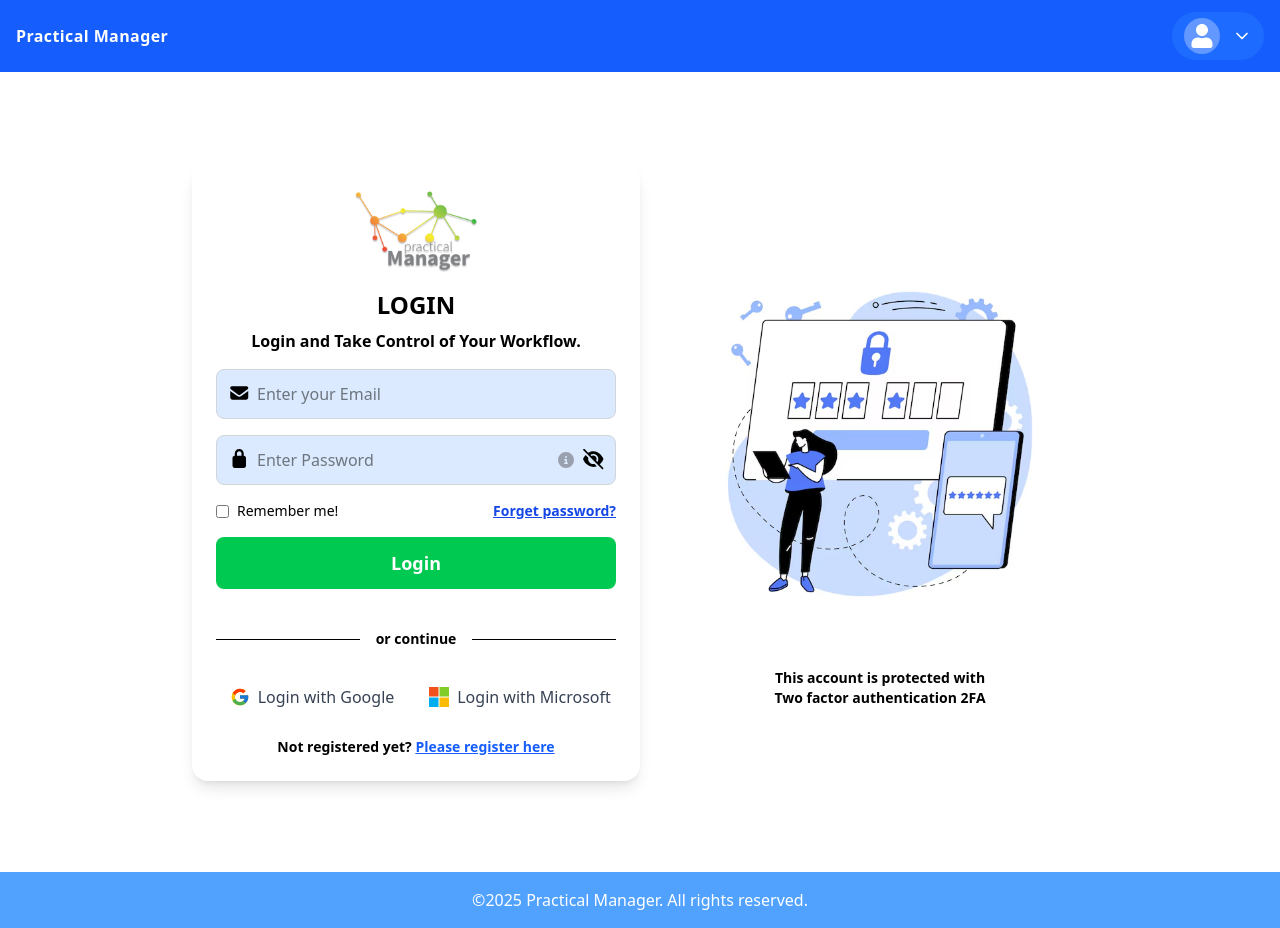
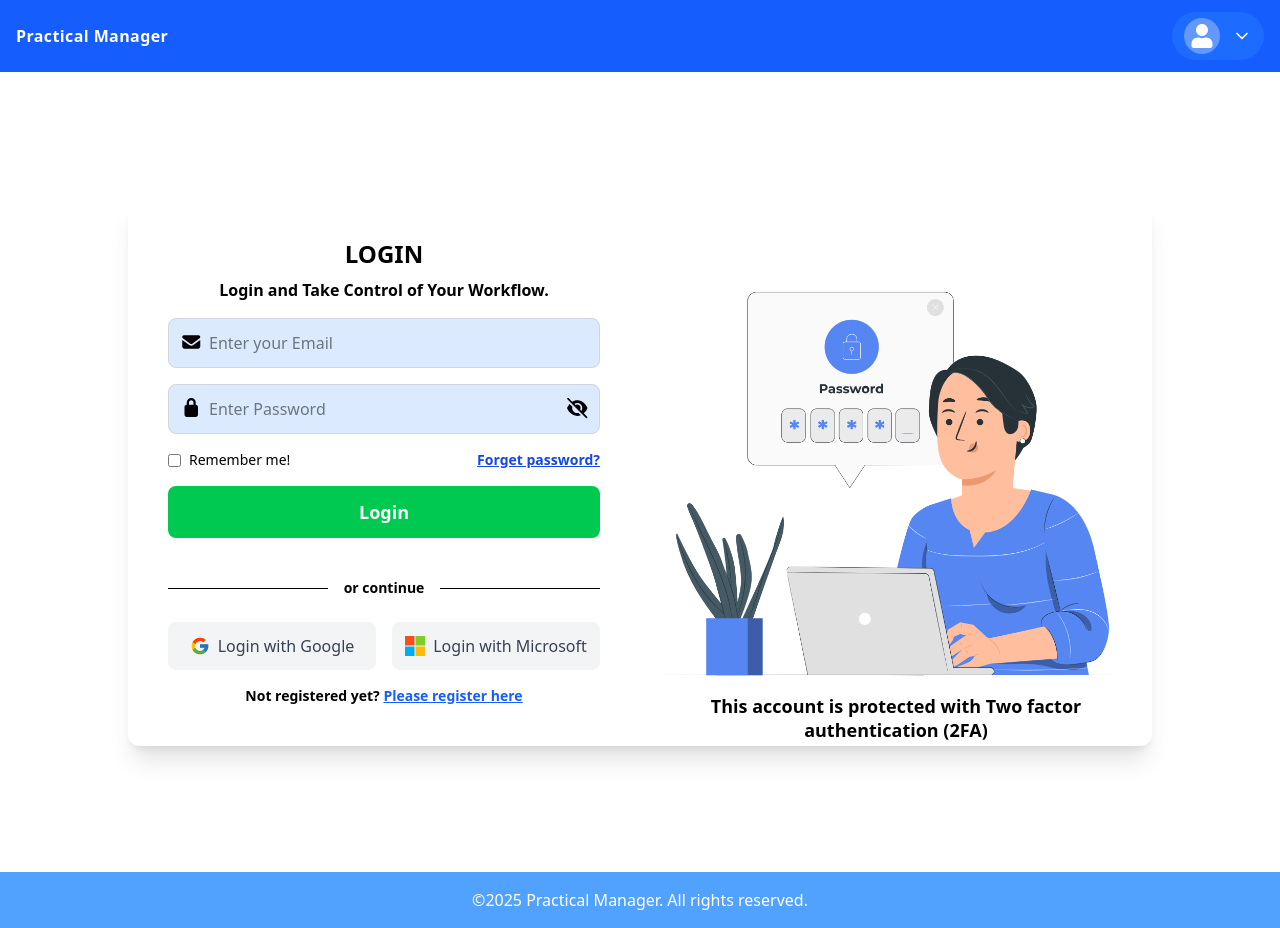
Before and after one commit to Evoli-management/PM-frontend, a React (Vite) app: page /#/login in a window 1280 px wide. Built offline with nearby package versions, Linux system fonts and the light colour scheme.

Commit message:
chore: style: align inputs and social buttons

```diff
--- a/src/pages/Login.jsx
+++ b/src/pages/Login.jsx
@@ -2,7 +2,7 @@
 import React, { useState } from "react";
 import { useNavigate, Link } from "react-router-dom";
 import { FontAwesomeIcon } from "@fortawesome/react-fontawesome";
-import { faEnvelope, faLock, faEye, faEyeSlash, faInfoCircle } from "@fortawesome/free-solid-svg-icons";
+import { faEnvelope, faLock, faEye, faEyeSlash } from "@fortawesome/free-solid-svg-icons";
 
 const LoginPage = () => {
     const [showPassword, setShowPassword] = useState(false);
@@ -52,15 +52,9 @@
 
     return (
         <div className="min-h-screen bg-white flex items-center justify-center px-2 py-8">
-            <div className="w-full max-w-4xl mx-auto flex flex-col md:flex-row items-center justify-center gap-8">
-                {/* Login Box */}
-                <div className="bg-white rounded-2xl shadow-lg p-6 w-full max-w-md mx-auto flex flex-col items-center">
-                    <img
-                        src="/PM-frontend/logo.png"
-                        alt="Practical Manager Logo"
-                        loading="lazy"
-                        className="mb-4 w-32 h-20 object-contain"
-                    />
+            <div className="w-full max-w-5xl flex flex-col md:flex-row rounded-xl shadow-xl overflow-hidden bg-white">
+                {/* Left: form pane */}
+                <div className="w-full md:w-1/2 p-6 sm:p-10 flex flex-col justify-center">
                     <h2 className="text-2xl font-bold text-black mb-2 text-center">LOGIN</h2>
                     <p className="text-black font-semibold mb-4 text-base text-center">Login and Take Control of Your Workflow.</p>
                     <form className="space-y-4 w-full" onSubmit={handleSubmit} aria-label="Login form">
@@ -105,9 +99,6 @@
                                     className="text-lg"
                                 />
                             </span>
-                            <span className="absolute right-10 top-1/2 transform -translate-y-1/2 text-gray-400" title="Password must be at least 6 characters">
-                                <FontAwesomeIcon icon={faInfoCircle} />
-                            </span>
                         </div>
                         <div className="flex flex-col sm:flex-row items-center justify-between w-full gap-2">
                             <label className="flex items-center text-sm text-black">
@@ -147,7 +138,7 @@
                             <button
                                 type="button"
                                 onClick={() => handleSocialLogin("Google")}
-                                className={`flex items-center justify-center border border-gray-300 rounded-lg w-full sm:w-1/2 h-12 bg-white transition hover:bg-gray-50 ${loading ? 'opacity-60 cursor-not-allowed' : ''}`}
+                                className={`flex items-center justify-center border border-gray-300 rounded-lg w-full sm:w-1/2 h-12 bg-gray-100 transition hover:bg-gray-200 ${loading ? 'opacity-60 cursor-not-allowed' : ''}`}
                                 disabled={loading}
                                 aria-label="Login with Google"
                             >
@@ -162,7 +153,7 @@
                             <button
                                 type="button"
                                 onClick={() => handleSocialLogin("Microsoft")}
-                                className={`flex items-center justify-center border border-gray-300 rounded-lg w-full sm:w-1/2 h-12 bg-white transition hover:bg-gray-50 ${loading ? 'opacity-60 cursor-not-allowed' : ''}`}
+                                className={`flex items-center justify-center border border-gray-300 rounded-lg w-full sm:w-1/2 h-12 bg-gray-100 transition hover:bg-gray-200 ${loading ? 'opacity-60 cursor-not-allowed' : ''}`}
                                 disabled={loading}
                                 aria-label="Login with Microsoft"
                             >
@@ -183,20 +174,20 @@
                         </p>
                     </form>
                 </div>
-                {/* Illustration Section */}
-                <div className="hidden md:flex flex-1 items-center justify-center">
-                    <div className="text-center">
+                {/* Right: Illustration */}
+                <div className="hidden md:flex md:w-1/2 flex-col items-center justify-start" style={{ minHeight: 300 }}>
+                    <div className="w-full overflow-hidden flex items-center justify-center">
                         <img
-                            src="/PM-frontend/image.png"
-                            alt="2FA Illustration"
+                            src={`${import.meta.env.BASE_URL}login.png`}
+                            alt="Login Illustration"
                             loading="lazy"
                             className="w-[300px] h-[350px] lg:w-[400px] lg:h-[470px] xl:w-[515px] xl:h-[600px] object-contain mx-auto"
                         />
-                        <p className="mt-4 text-black text-sm font-semibold mx-auto max-w-[439px] px-4">
-                            This account is protected with <br />
-                            Two factor authentication 2FA
-                        </p>
                     </div>
+                    <p className="mt-1 md:-mt-4 text-black text-sm md:text-base lg:text-lg font-semibold leading-6 mx-auto max-w-[420px] px-3 text-center">
+                        This account is protected with Two factor <br />
+                        authentication (2FA)
+                    </p>
                 </div>
             </div>
         </div>
--- a/src/pages/Registration.jsx
+++ b/src/pages/Registration.jsx
@@ -110,7 +110,7 @@
                       placeholder="First name"
                       value={formData.firstName}
                       onChange={handleInputChange}
-                      className={`w-full pl-10 pr-4 h-10 sm:h-12 box-border border rounded-lg focus:outline-none focus:ring-1 focus:ring-green-400 bg-gray-50 ${
+                      className={`w-full pl-10 pr-4 h-10 sm:h-12 box-border border rounded-lg focus:outline-none focus:ring-1 focus:ring-green-400 bg-blue-100 ${
                         formErrors.firstName ? "border-red-500" : "border-gray-200"
                       }`}
                     />
@@ -127,7 +127,7 @@
                       placeholder="Last name"
                       value={formData.lastName}
                       onChange={handleInputChange}
-                      className={`w-full pl-10 pr-4 h-10 sm:h-12 box-border border rounded-lg focus:outline-none focus:ring-1 focus:ring-green-400 bg-gray-50 ${
+                      className={`w-full pl-10 pr-4 h-10 sm:h-12 box-border border rounded-lg focus:outline-none focus:ring-1 focus:ring-green-400 bg-blue-100 ${
                         formErrors.lastName ? "border-red-500" : "border-gray-200"
                       }`}
                     />
@@ -143,7 +143,7 @@
                     placeholder="Enter your email"
                     value={formData.email}
                     onChange={handleInputChange}
-                    className={`w-full pl-10 pr-4 h-10 sm:h-12 box-border border rounded-lg focus:outline-none focus:ring-1 focus:ring-green-400 bg-gray-50 ${
+                    className={`w-full pl-10 pr-4 h-10 sm:h-12 box-border border rounded-lg focus:outline-none focus:ring-1 focus:ring-green-400 bg-blue-100 ${
                       formErrors.email ? "border-red-500" : "border-gray-200"
                     }`}
                   />
@@ -160,7 +160,7 @@
                       value={formData.password}
                       onChange={handleInputChange}
                       autoComplete="new-password"
-                      className={`w-full pl-10 pr-10 h-10 sm:h-12 box-border border rounded-lg focus:outline-none focus:ring-1 focus:ring-green-400 bg-gray-50 ${
+                      className={`w-full pl-10 pr-10 h-10 sm:h-12 box-border border rounded-lg focus:outline-none focus:ring-1 focus:ring-green-400 bg-blue-100 ${
                         formErrors.password ? "border-red-500" : "border-gray-200"
                       }`}
                     />
@@ -178,7 +178,7 @@
                       placeholder="Confirm password"
                       value={formData.confirmPassword}
                       onChange={handleInputChange}
-                      className={`w-full pl-10 pr-10 h-10 sm:h-12 box-border border rounded-lg focus:outline-none focus:ring-1 focus:ring-green-400 bg-gray-50 ${
+                      className={`w-full pl-10 pr-10 h-10 sm:h-12 box-border border rounded-lg focus:outline-none focus:ring-1 focus:ring-green-400 bg-blue-100 ${
                         formErrors.confirmPassword ? "border-red-500" : "border-gray-200"
                       }`}
                     />
```
Also changed, not shown: public/login.png (added).
